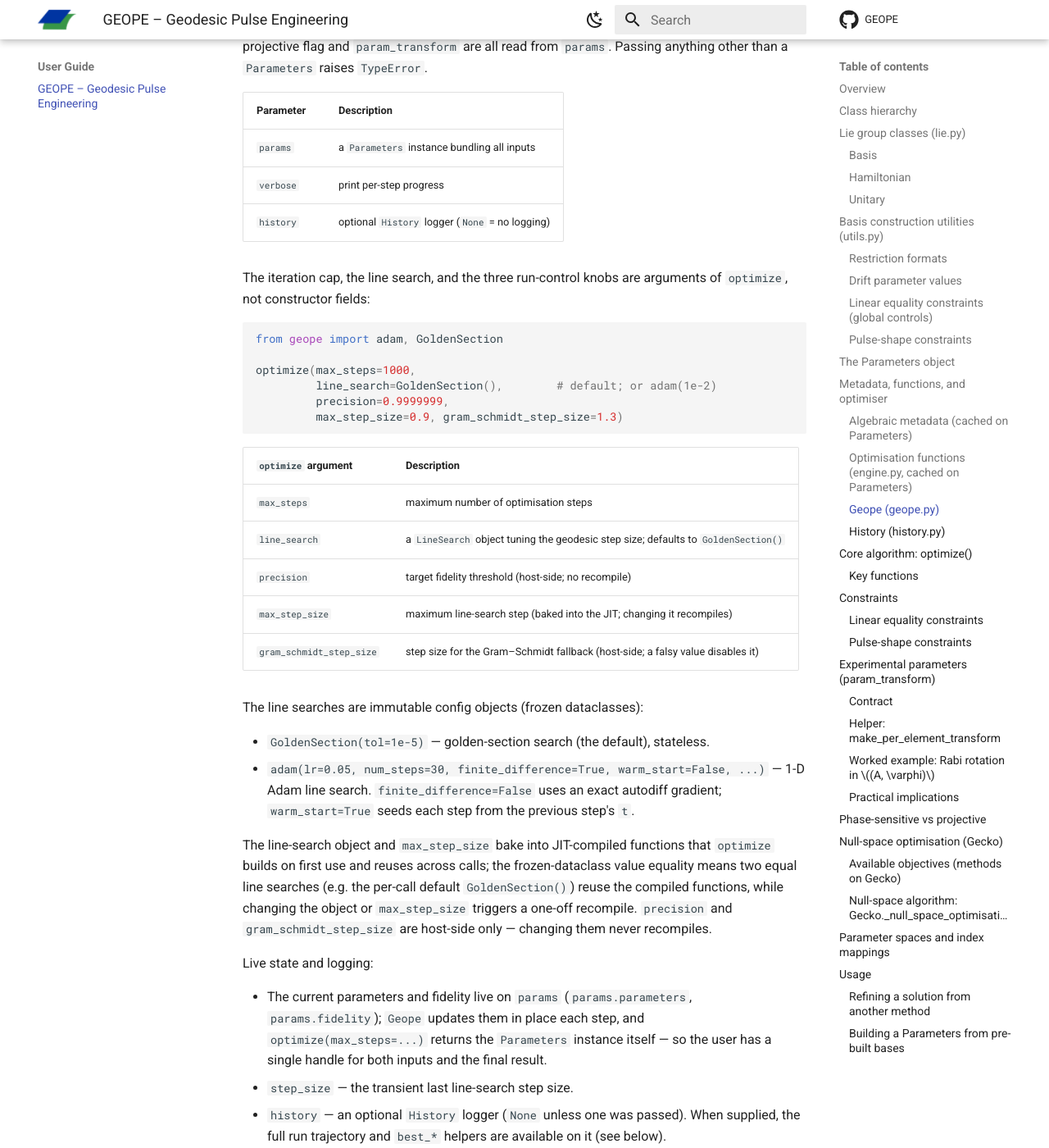
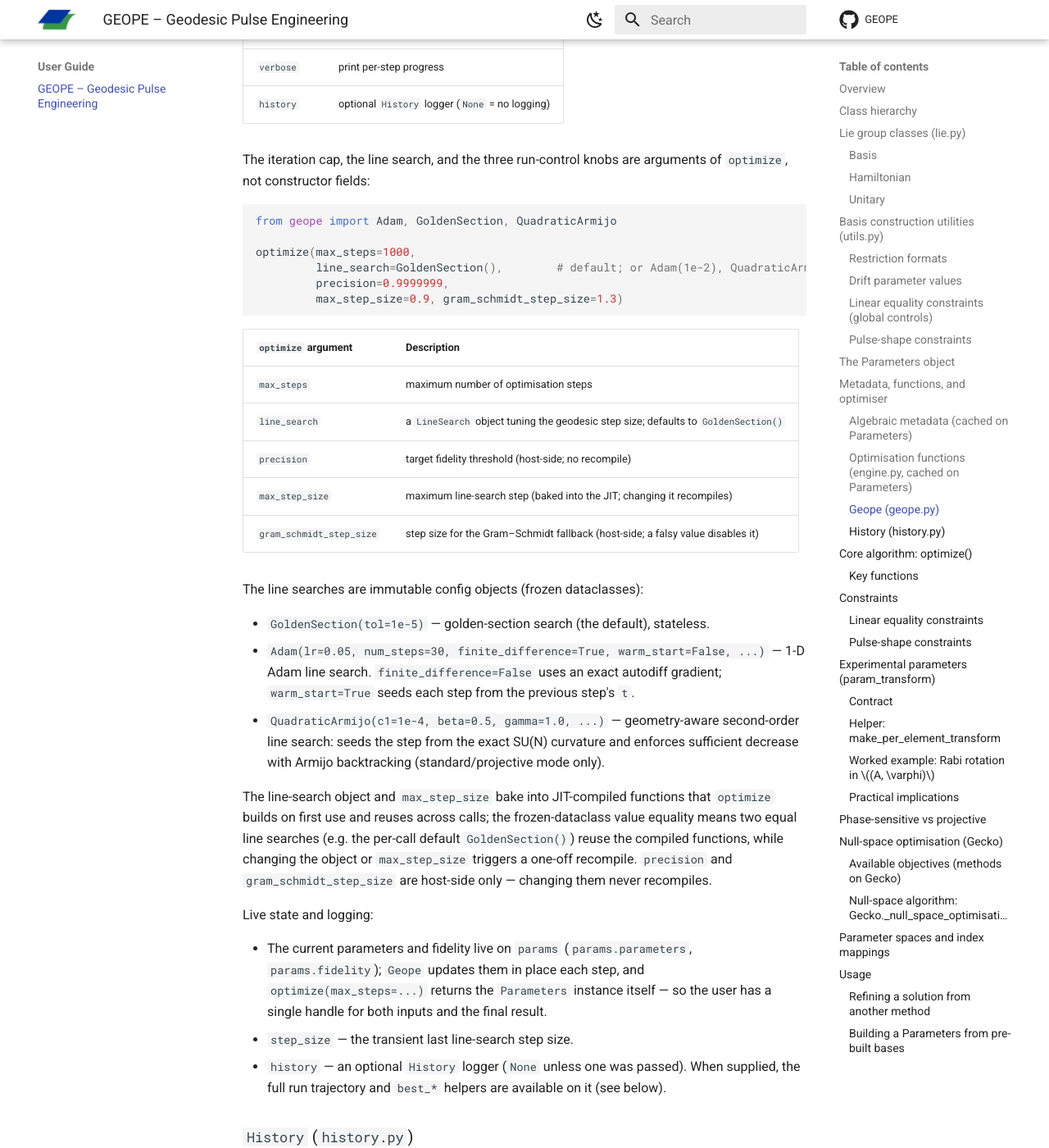
Before and after one commit to dyylan/geope, an MkDocs documentation site: the page built from docs/user_guide.md, in a window 1280 px wide and 1400 px high, scrolled down 9328 px. Shown: the whole window at 82% size. Built offline with MkDocs 1.6.1 and Material for MkDocs 9.7.7, drawn with Linux system fonts in a browser that asks for light colours; comment, search, counter and statistics services are not loaded; some of the changed text lies outside the part shown.

Commit message:
update docs

````diff
--- a/docs/user_guide.md
+++ b/docs/user_guide.md
@@ -306,10 +304,10 @@ Geope(params, verbose=False, history=None)
 The iteration cap, the line search, and the three run-control knobs are arguments of `optimize`, not constructor fields:
 
 ```python
-from geope import adam, GoldenSection
+from geope import Adam, GoldenSection, QuadraticArmijo
 
 optimize(max_steps=1000,
-         line_search=GoldenSection(),        # default; or adam(1e-2)
+         line_search=GoldenSection(),        # default; or Adam(1e-2), QuadraticArmijo()
          precision=0.9999999,
          max_step_size=0.9, gram_schmidt_step_size=1.3)
 ```
@@ -325,7 +323,8 @@ optimize(max_steps=1000,
 The line searches are immutable config objects (frozen dataclasses):
 
 - `GoldenSection(tol=1e-5)` — golden-section search (the default), stateless.
-- `adam(lr=0.05, num_steps=30, finite_difference=True, warm_start=False, ...)` — 1-D Adam line search. `finite_difference=False` uses an exact autodiff gradient; `warm_start=True` seeds each step from the previous step's `t`.
+- `Adam(lr=0.05, num_steps=30, finite_difference=True, warm_start=False, ...)` — 1-D Adam line search. `finite_difference=False` uses an exact autodiff gradient; `warm_start=True` seeds each step from the previous step's `t`.
+- `QuadraticArmijo(c1=1e-4, beta=0.5, gamma=1.0, ...)` — geometry-aware second-order line search: seeds the step from the exact SU(N) curvature and enforces sufficient decrease with Armijo backtracking (standard/projective mode only).
 
 The line-search object and `max_step_size` bake into JIT-compiled functions that `optimize` builds on first use and reuses across calls; the frozen-dataclass value equality means two equal line searches (e.g. the per-call default `GoldenSection()`) reuse the compiled functions, while changing the object or `max_step_size` triggers a one-off recompile. `precision` and `gram_schmidt_step_size` are host-side only — changing them never recompiles.
 
````
Also changed, not shown: other parts of docs/user_guide.md (+0 -2 lines).
